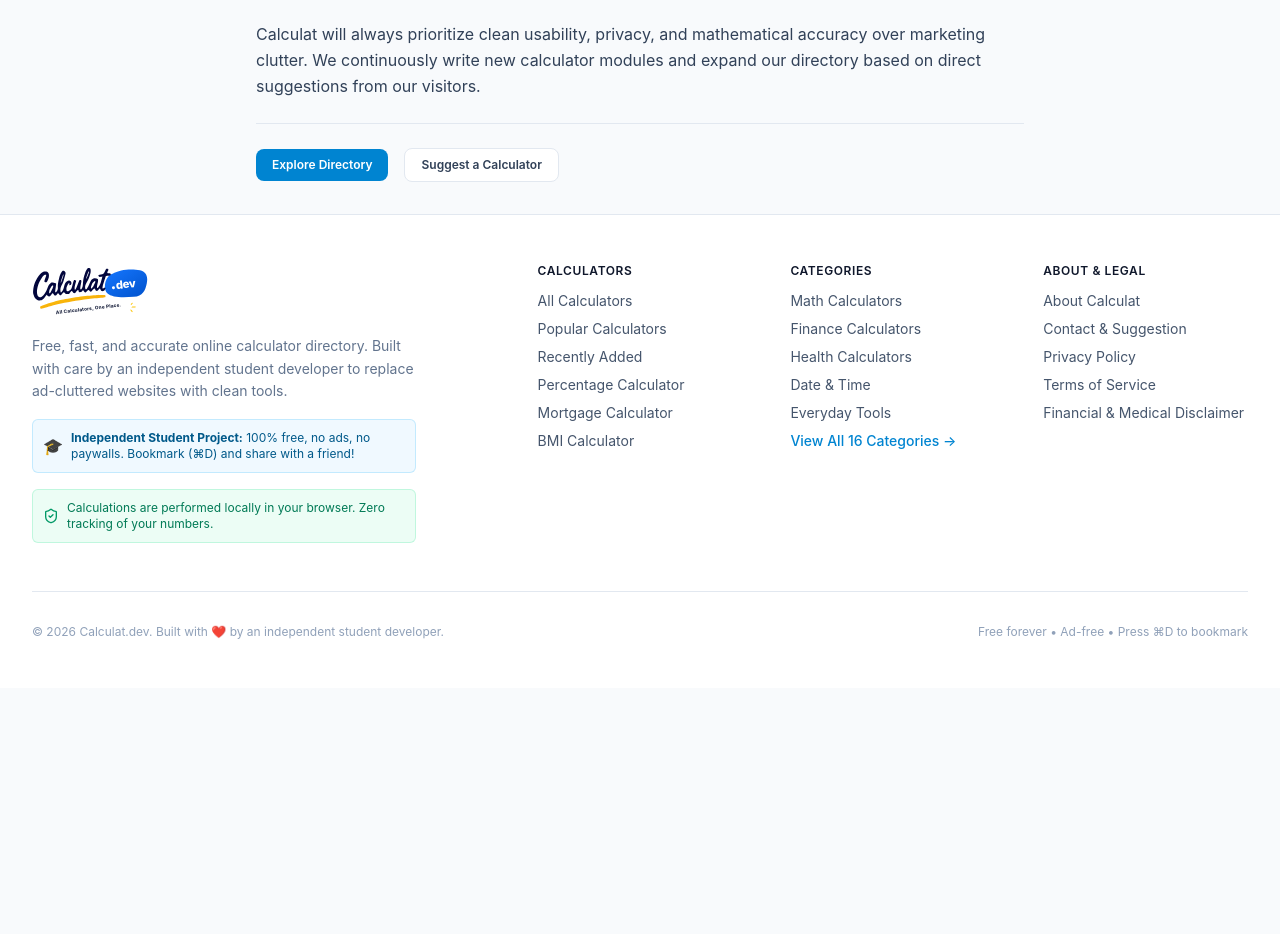
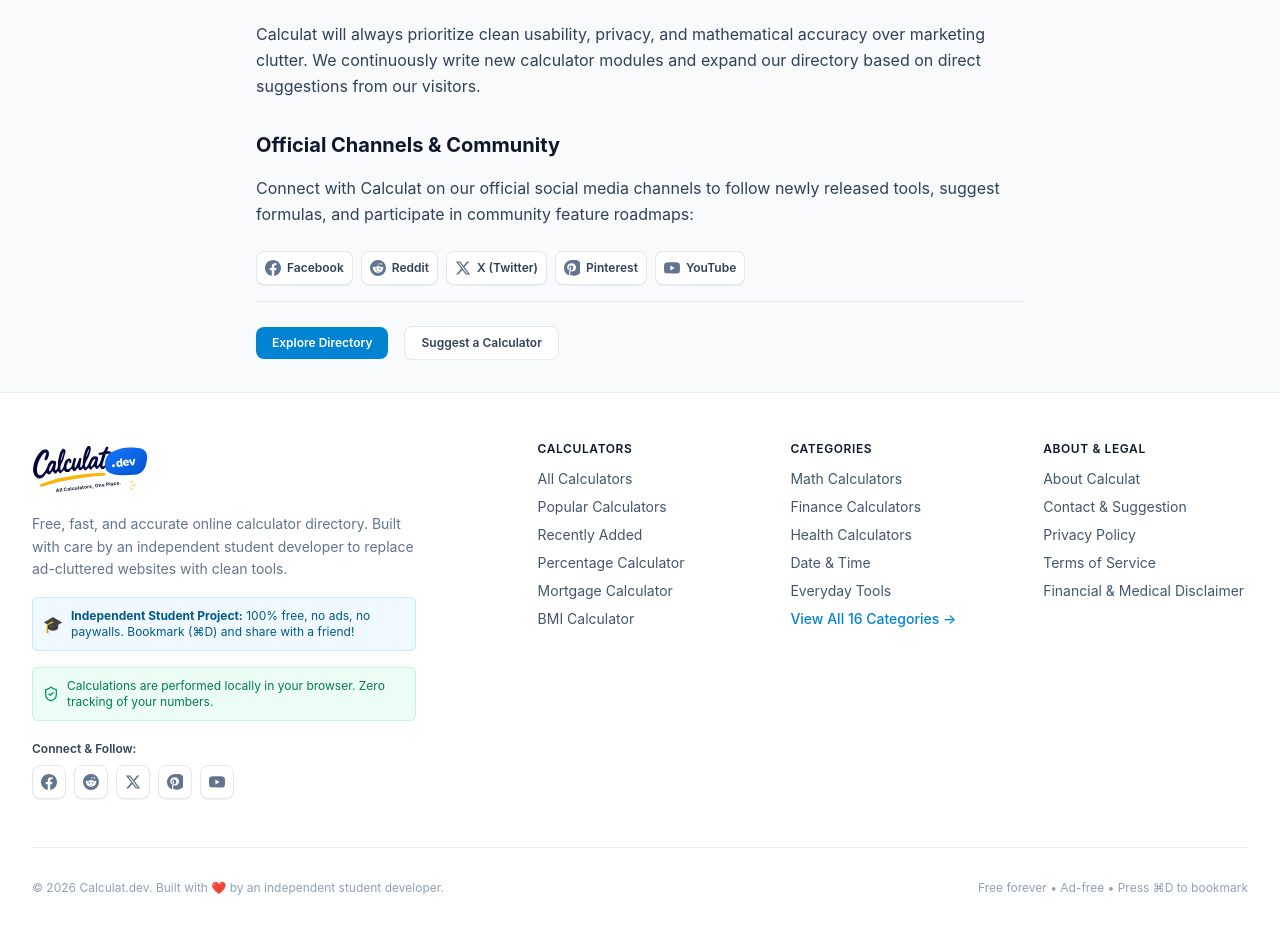
Before and after one commit to bigdropco-byte/calculator, a Next.js app: page /about in a window 1280 px wide. Shown: the part 1145-2079 px from the top of the page. Before the commit the page ends 1833 px from the top, so only its background shows below. Built offline with nearby package versions, Linux system fonts and the light colour scheme.

Commit message:
feat(social): add official social media profiles (Facebook, Reddit, X, Pinterest, YouTube) to Footer, Contact, About, and Schema.org sameAs

```diff
--- a/src/app/about/page.tsx
+++ b/src/app/about/page.tsx
@@ -2,6 +2,7 @@
 import { Metadata } from 'next';
 import Link from 'next/link';
 import { Calculator, ShieldCheck, Zap, Layers } from 'lucide-react';
+import { SocialLinks } from '@/components/navigation/SocialLinks';
 import { SITE_CONFIG, generateBreadcrumbSchema, generateWebPageSchema } from '@/lib/seo';
 
 export const metadata: Metadata = {
@@ -126,6 +127,14 @@
           Calculat will always prioritize clean usability, privacy, and mathematical accuracy over marketing clutter. We continuously write new calculator modules and expand our directory based on direct suggestions from our visitors.
         </p>
 
+        <h2 className="text-xl font-bold text-slate-900 mt-8 mb-4">Official Channels &amp; Community</h2>
+        <p>
+          Connect with Calculat on our official social media channels to follow newly released tools, suggest formulas, and participate in community feature roadmaps:
+        </p>
+        <div className="not-prose my-4">
+          <SocialLinks size="md" showLabels />
+        </div>
+
         <div className="pt-6 border-t border-slate-200 flex items-center gap-4">
           <Link
             href="/calculators"
--- a/src/app/contact/page.tsx
+++ b/src/app/contact/page.tsx
@@ -1,6 +1,7 @@
 import React from 'react';
 import { Metadata } from 'next';
 import { ContactForm } from '@/components/content/ContactForm';
+import { SocialLinks } from '@/components/navigation/SocialLinks';
 import { SITE_CONFIG, generateBreadcrumbSchema } from '@/lib/seo';
 
 export const metadata: Metadata = {
@@ -63,6 +64,17 @@
         </div>
 
         <ContactForm />
+
+        {/* Official Social Media Channels */}
+        <div className="p-6 rounded-2xl bg-white border border-slate-200/90 shadow-2xs space-y-3">
+          <h2 className="text-base font-bold text-slate-900">Official Social Media &amp; Community</h2>
+          <p className="text-xs sm:text-sm text-slate-600 leading-relaxed">
+            Follow Calculat across our official social channels for new tool announcements, calculation tips, updates, and feedback discussions.
+          </p>
+          <div className="pt-2">
+            <SocialLinks size="md" showLabels />
+          </div>
+        </div>
       </div>
     </>
   );
--- a/src/components/navigation/Footer.tsx
+++ b/src/components/navigation/Footer.tsx
@@ -2,6 +2,7 @@
 import Link from 'next/link';
 import { ShieldCheck } from 'lucide-react';
 import { CalculatBrandLogo } from '@/components/ui/CalculatLogo';
+import { SocialLinks } from '@/components/navigation/SocialLinks';
 
 export const Footer: React.FC = () => {
   return (
@@ -34,6 +35,12 @@
               <span>
                 Calculations are performed locally in your browser. Zero tracking of your numbers.
               </span>
+            </div>
+
+            {/* Official Social Media Handles */}
+            <div className="pt-1">
+              <p className="text-xs font-semibold text-slate-700 mb-2">Connect &amp; Follow:</p>
+              <SocialLinks size="md" />
             </div>
           </div>
 
--- /dev/null
+++ b/src/components/navigation/SocialLinks.tsx
@@ -0,0 +1,110 @@
+import React from 'react';
+
+export interface SocialProfile {
+  name: string;
+  url: string;
+  label: string;
+  iconPath: string;
+  hoverColor: string;
+  brandColor: string;
+}
+
+export const SOCIAL_PROFILES: SocialProfile[] = [
+  {
+    name: 'Facebook',
+    url: 'https://www.facebook.com/calculat.dev',
+    label: 'Follow Calculat on Facebook',
+    iconPath:
+      'M24 12.073c0-6.627-5.373-12-12-12s-12 5.373-12 12c0 5.99 4.388 10.954 10.125 11.854v-8.385H7.078v-3.47h3.047V9.43c0-3.007 1.792-4.669 4.533-4.669 1.312 0 2.686.235 2.686.235v2.953H15.83c-1.491 0-1.956.925-1.956 1.874v2.25h3.328l-.532 3.47h-2.796v8.385C19.612 23.027 24 18.062 24 12.073z',
+    hoverColor: 'hover:text-[#1877F2] hover:border-[#1877F2]/40 hover:bg-[#1877F2]/5',
+    brandColor: '#1877F2',
+  },
+  {
+    name: 'Reddit',
+    url: 'https://www.reddit.com/user/Calculat_dev',
+    label: 'Join Calculat on Reddit',
+    iconPath:
+      'M12 0A12 12 0 0 0 0 12a12 12 0 0 0 12 12 12 12 0 0 0 12-12A12 12 0 0 0 12 0zm5.01 4.744c.688 0 1.25.561 1.25 1.249a1.25 1.25 0 0 1-2.498.056l-2.597-.547-.8 3.747c1.824.07 3.48.632 4.674 1.488.308-.309.73-.491 1.207-.491.968 0 1.754.786 1.754 1.754 0 .716-.435 1.333-1.01 1.614a3.111 3.111 0 0 1 .042.52c0 2.694-3.13 4.87-7.004 4.87-3.874 0-7.004-2.176-7.004-4.87 0-.183.015-.366.043-.534A1.748 1.748 0 0 1 4.028 12c0-.968.786-1.754 1.754-1.754.463 0 .898.196 1.207.49 1.207-.883 2.878-1.43 4.744-1.487l.885-4.182a.342.342 0 0 1 .14-.197.35.35 0 0 1 .238-.042l2.906.617a1.214 1.214 0 0 1 1.108-.701zM9.25 12C8.561 12 8 12.562 8 13.25c0 .687.561 1.248 1.25 1.248.687 0 1.248-.561 1.248-1.249 0-.688-.561-1.249-1.249-1.249zm5.5 0c-.687 0-1.248.561-1.248 1.25 0 .687.561 1.248 1.249 1.248.688 0 1.249-.561 1.249-1.249 0-.687-.562-1.249-1.25-1.249zm-5.466 3.99a.327.327 0 0 0-.231.094.33.33 0 0 0 0 .463c.842.842 2.484.913 2.961.913.477 0 2.105-.056 2.961-.913a.361.361 0 0 0 .029-.463.33.33 0 0 0-.464 0c-.547.533-1.684.73-2.512.73-.828 0-1.979-.197-2.512-.73a.326.326 0 0 0-.232-.095z',
+    hoverColor: 'hover:text-[#FF4500] hover:border-[#FF4500]/40 hover:bg-[#FF4500]/5',
+    brandColor: '#FF4500',
+  },
+  {
+    name: 'X (Twitter)',
+    url: 'https://x.com/calculat_dev',
+    label: 'Follow Calculat on X (Twitter)',
+    iconPath:
+      'M18.244 2.25h3.308l-7.227 8.26 8.502 11.24H16.17l-5.214-6.817L4.99 21.75H1.68l7.73-8.835L1.254 2.25H8.08l4.713 6.231zm-1.161 17.52h1.833L7.084 4.126H5.117z',
+    hoverColor: 'hover:text-slate-900 hover:border-slate-400 hover:bg-slate-100',
+    brandColor: '#000000',
+  },
+  {
+    name: 'Pinterest',
+    url: 'https://www.pinterest.com/calculat_dev',
+    label: 'Follow Calculat on Pinterest',
+    iconPath:
+      'M12 0a12 12 0 0 0-4.37 23.18c-.07-.98-.13-2.48.03-3.55.14-.98.92-6.52.92-6.52s-.23-.47-.23-1.17c0-1.1.64-1.92 1.43-1.92.68 0 1 .51 1 1.12 0 .68-.43 1.7-.66 2.64-.19.79.4 1.44 1.18 1.44 1.41 0 2.5-1.49 2.5-3.64 0-1.9-1.37-3.23-3.32-3.23-2.26 0-3.59 1.7-3.59 3.45 0 .68.26 1.42.59 1.82.06.08.07.15.05.23-.08.31-.25 1.02-.28 1.16-.05.18-.15.22-.35.13-1.3-.6-2.11-2.49-2.11-4.01 0-3.26 2.37-6.26 6.84-6.26 3.6 0 6.39 2.56 6.39 5.99 0 3.57-2.25 6.44-5.38 6.44-1.05 0-2.04-.55-2.38-1.19l-.65 2.47c-.24.9-.88 2.03-1.31 2.73A12 12 0 1 0 12 0z',
+    hoverColor: 'hover:text-[#BD081C] hover:border-[#BD081C]/40 hover:bg-[#BD081C]/5',
+    brandColor: '#BD081C',
+  },
+  {
+    name: 'YouTube',
+    url: 'https://www.youtube.com/@calculat_dev',
+    label: 'Subscribe to Calculat on YouTube',
+    iconPath:
+      'M23.498 6.186a3.016 3.016 0 0 0-2.122-2.136C19.505 3.545 12 3.545 12 3.545s-7.505 0-9.377.505A3.017 3.017 0 0 0 .502 6.186C0 8.07 0 12 0 12s0 3.93.502 5.814a3.016 3.016 0 0 0 2.122 2.136c1.871.505 9.376.505 9.376.505s7.505 0 9.377-.505a3.015 3.015 0 0 0 2.122-2.136C24 15.93 24 12 24 12s0-3.93-.502-5.814zM9.545 15.568V8.432L15.818 12l-6.273 3.568z',
+    hoverColor: 'hover:text-[#FF0000] hover:border-[#FF0000]/40 hover:bg-[#FF0000]/5',
+    brandColor: '#FF0000',
+  },
+];
+
+interface SocialLinksProps {
+  className?: string;
+  size?: 'sm' | 'md' | 'lg';
+  showLabels?: boolean;
+}
+
+export const SocialLinks: React.FC<SocialLinksProps> = ({
+  className = '',
+  size = 'md',
+  showLabels = false,
+}) => {
+  const iconSizes = {
+    sm: 'w-3.5 h-3.5',
+    md: 'w-4 h-4',
+    lg: 'w-5 h-5',
+  };
+
+  const buttonSizes = {
+    sm: 'p-1.5 rounded-md',
+    md: 'p-2 rounded-lg',
+    lg: 'p-2.5 rounded-xl',
+  };
+
+  return (
+    <div className={`flex items-center gap-2 flex-wrap ${className}`} role="list" aria-label="Social media links">
+      {SOCIAL_PROFILES.map((profile) => (
+        <a
+          key={profile.name}
+          href={profile.url}
+          target="_blank"
+          rel="noopener noreferrer"
+          aria-label={profile.label}
+          title={profile.label}
+          className={`inline-flex items-center gap-1.5 text-slate-500 bg-white border border-slate-200 transition-all duration-200 shadow-2xs hover:shadow-xs hover:scale-105 active:scale-95 ${buttonSizes[size]} ${profile.hoverColor}`}
+          role="listitem"
+        >
+          <svg
+            className={`${iconSizes[size]} shrink-0 fill-current`}
+            viewBox="0 0 24 24"
+            aria-hidden="true"
+          >
+            <path d={profile.iconPath} />
+          </svg>
+          {showLabels && (
+            <span className="text-xs font-semibold text-slate-700">{profile.name}</span>
+          )}
+        </a>
+      ))}
+    </div>
+  );
+};
--- a/src/lib/seo.ts
+++ b/src/lib/seo.ts
@@ -1,5 +1,14 @@
 import { CalculatorDefinition } from './types';
 import { CATEGORIES } from './categoryRegistry';
+
+export const SOCIAL_LINKS = {
+  facebook: 'https://www.facebook.com/calculat.dev',
+  reddit: 'https://www.reddit.com/user/Calculat_dev',
+  x: 'https://x.com/calculat_dev',
+  twitter: 'https://x.com/calculat_dev',
+  pinterest: 'https://www.pinterest.com/calculat_dev',
+  youtube: 'https://www.youtube.com/@calculat_dev',
+};
 
 export const SITE_CONFIG = {
   name: 'Calculat',
@@ -9,6 +18,7 @@
   description:
     'Find free, fast, and accurate online calculators for math, finance, health, dates, everyday calculations, and more. Clean directory-first search engine for calculation tools.',
   creator: 'Calculat Independent Student Project',
+  social: SOCIAL_LINKS,
 };
 
 export function generateOrganizationSchema() {
@@ -25,7 +35,14 @@
       '@type': 'Person',
       name: 'Independent Student Developer',
     },
-    sameAs: ['https://github.com/bigdropco-byte/calculator'],
+    sameAs: [
+      'https://www.facebook.com/calculat.dev',
+      'https://www.reddit.com/user/Calculat_dev',
+      'https://x.com/calculat_dev',
+      'https://www.pinterest.com/calculat_dev',
+      'https://www.youtube.com/@calculat_dev',
+      'https://github.com/bigdropco-byte/calculator',
+    ],
   };
 }
 
```
